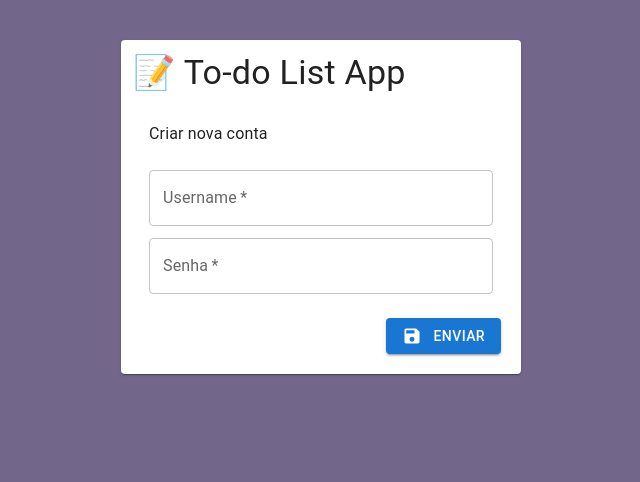
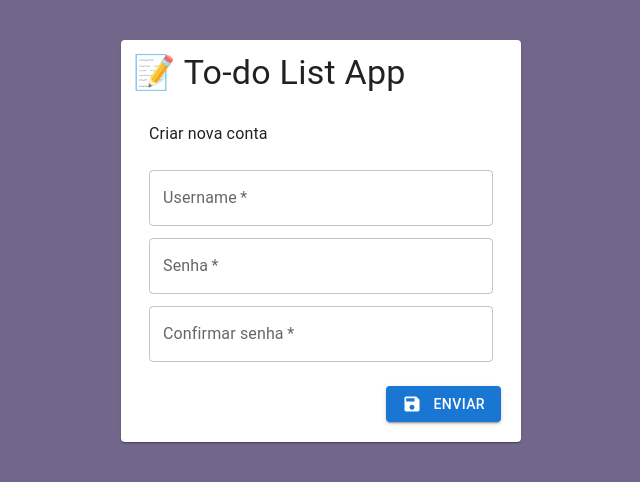
Before and after one commit to kayehol/todo-front-react, a Next.js app: page /register in a window 1280 px wide. Shown: the top 482 px of the page, without its empty margins (319-959 px from the left). Built offline with nearby package versions, Linux system fonts and the light colour scheme.

Commit message:
feat: adiciona verificação de senha ao registrar

```diff
--- a/app/register/page.tsx
+++ b/app/register/page.tsx
@@ -8,6 +8,7 @@ import { useState } from "react";
 export default function Register() {
   const [username, setUsername] = useState<string>('');
   const [password, setPassword] = useState<string>('');
+  const [passwordConfirm, setPasswordConfirm] = useState<string>('');
 
   const [snackbarOpen, setSnackbarOpen] = useState<boolean>(false);
   const [snackbarMessage, setSnackbarMessage] = useState<string>('');
@@ -23,6 +24,11 @@ export default function Register() {
 
   const handleRegister = async () => {
     try {
+
+      if (password !== passwordConfirm) {
+        setError("Confirmação de senha incorreta");
+        return;
+      }
       setLoading(true);
 
       const baseUrl = "http://localhost:3000/api";
@@ -83,6 +89,15 @@ export default function Register() {
                 variant="outlined"
                 required
               />
+              <TextField
+                id="passwordConfirm"
+                type="password"
+                label="Confirmar senha"
+                value={passwordConfirm}
+                onChange={(e) => setPasswordConfirm(e.target.value)}
+                variant="outlined"
+                required
+              />
             </form>
             {error && <Typography>{error}</Typography>}
           </CardContent>
```
